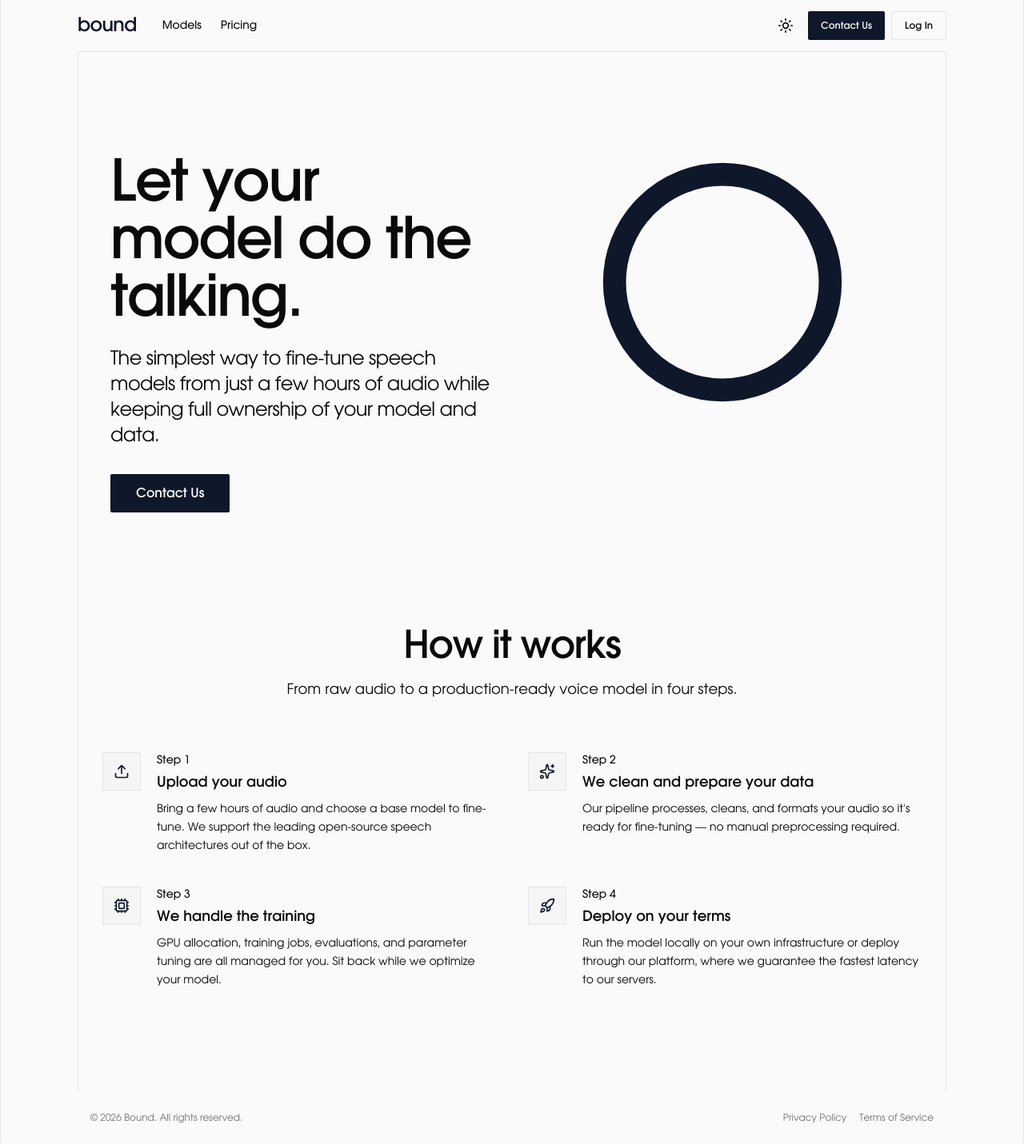
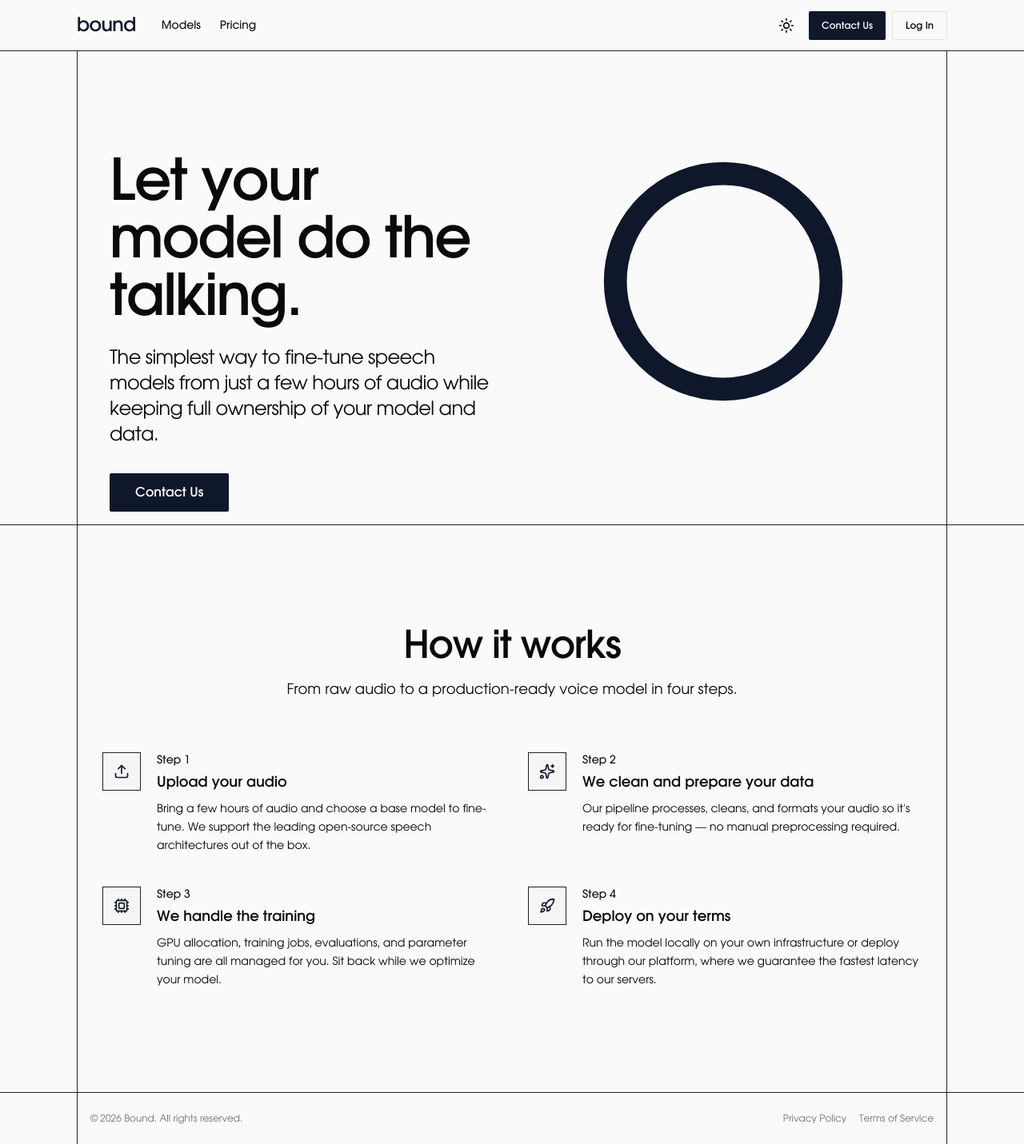
Before and after one commit to vivienhenz24/bound-nextjs, a Next.js app: page / in a window 1280 px wide. Shown: the whole page at 80% size. Built offline with nearby package versions, Linux system fonts and the light colour scheme; no server answers.

Commit message:
new look

```diff
--- a/app/(marketing)/layout.tsx
+++ b/app/(marketing)/layout.tsx
@@ -9,8 +9,14 @@ export default function MarketingLayout({
   return (
     <div className="marketing-layout min-h-screen flex flex-col">
       <PublicNavbar />
-      <main className="flex-1">{children}</main>
-      <Footer />
+      <div className="mx-auto w-full max-w-6xl border-x-[0.5px] border-foreground/90 flex-1 flex flex-col">
+        <main className="flex-1">{children}</main>
+        <div
+          className="relative left-1/2 right-1/2 -mx-[50vw] w-screen border-t-[0.5px] border-foreground/90"
+          aria-hidden="true"
+        />
+        <Footer />
+      </div>
     </div>
   )
 }
--- a/app/(marketing)/page.tsx
+++ b/app/(marketing)/page.tsx
@@ -24,8 +24,12 @@ export default function Home() {
   }, [isAuthenticated, loading])
 
   return (
-    <div className="mx-auto w-full max-w-6xl border-x border-border">
+    <div className="mx-auto w-full max-w-6xl">
       <Hero />
+      <div
+        className="relative left-1/2 right-1/2 -mx-[50vw] w-screen border-t-[0.5px] border-foreground/90"
+        aria-hidden="true"
+      />
       <Pipeline />
     </div>
   )
--- a/app/globals.css
+++ b/app/globals.css
@@ -167,8 +167,6 @@
   .marketing-layout {
     padding-left: var(--page-padding);
     padding-right: var(--page-padding);
-    border-left: 1px solid var(--border);
-    border-right: 1px solid var(--border);
   }
 
   input:-webkit-autofill,
--- a/components/landing/pipeline.tsx
+++ b/components/landing/pipeline.tsx
@@ -41,7 +41,7 @@ export function Pipeline() {
         <div className="mt-16 grid gap-10 md:grid-cols-2">
           {steps.map((step, i) => (
             <div key={i} className="flex gap-5">
-              <div className="flex h-12 w-12 shrink-0 items-center justify-center rounded-md border border-border bg-muted">
+              <div className="flex h-12 w-12 shrink-0 items-center justify-center rounded-md border-[0.5px] border-foreground/90 bg-muted">
                 <step.icon className="h-5 w-5 text-primary" />
               </div>
               <div>
--- a/components/public-navbar.tsx
+++ b/components/public-navbar.tsx
@@ -12,7 +12,7 @@ export function PublicNavbar() {
   const [mobileMenuOpen, setMobileMenuOpen] = useState(false)
 
   return (
-    <nav className="relative z-50 w-full border-b border-border ">
+    <nav className="relative z-50 w-full">
       <div className="flex h-16 items-center justify-between px-4 md:px-0">
         <div className="flex items-center gap-8">
           <Link href="/" className="text-xl md:text-2xl font-semibold text-primary tracking-tight">
@@ -58,9 +58,15 @@ export function PublicNavbar() {
         </div>
       </div>
 
+      {/* Bottom border that extends full viewport width */}
+      <div
+        className="absolute bottom-0 left-1/2 right-1/2 -mx-[50vw] w-screen border-b-[0.5px] border-foreground/90"
+        aria-hidden="true"
+      />
+
       {/* Mobile Menu */}
       {mobileMenuOpen && (
-        <div className="md:hidden border-t border-border/40 bg-background">
+        <div className="md:hidden border-t-[0.5px] border-foreground/40 bg-background">
           <div className="flex flex-col items-start px-4 py-4 gap-4">
             <Link
               href="/models"
```
